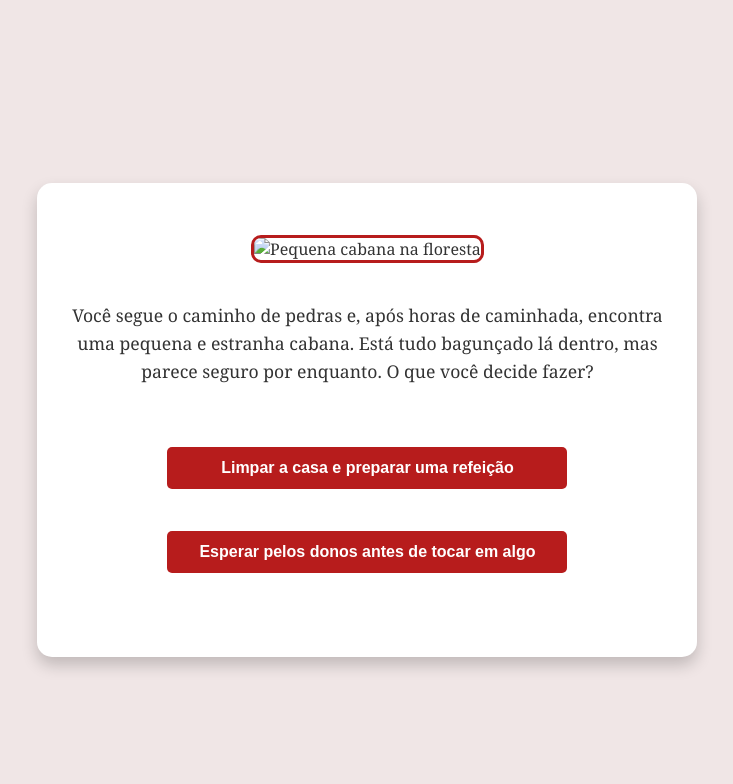
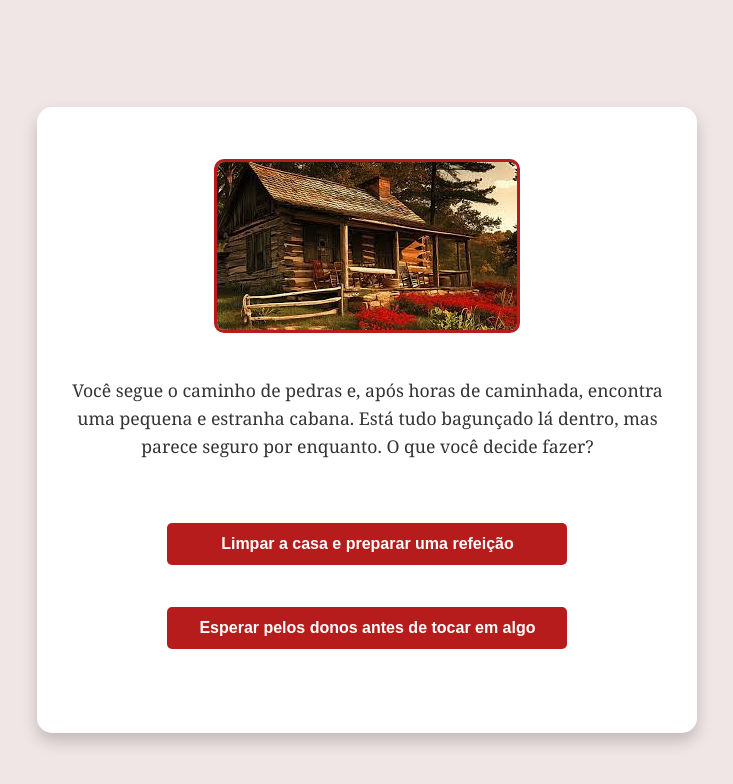
Before and after one commit to annaclaraalves463/as-aventuras-de-Anna-e-o-tesouro-escondido, a plain HTML site: page index.html in a window 1280 px wide. Both pictures are taken after a click on the button "Seguir um caminho de pedras na floresta". Shown: the whole page, without its empty margins (285-1018 px from the left). Drawn offline with Linux system fonts and the light colour scheme.

Commit message:
Update index.html

```diff
--- a/index.html
+++ b/index.html
@@ -17,7 +17,7 @@
             <button class="btn-proximo" data-proximo="2">Esconder-se em uma caverna escura</button>
         </div>
         <div class="passo" id="passo-1">
-            <img src="Casinha-Na-Floresta.jpg" alt="Pequena cabana na floresta">
+            <img src="images.jpeg" alt="Pequena cabana na floresta">
             <p>Você segue o caminho de pedras e, após horas de caminhada, encontra uma pequena e estranha cabana. Está tudo bagunçado lá dentro, mas parece seguro por enquanto. O que você decide fazer?</p>
             <button class="btn-proximo" data-proximo="3">Limpar a casa e preparar uma refeição</button>
             <button class="btn-proximo" data-proximo="4">Esperar pelos donos antes de tocar em algo</button>
```
